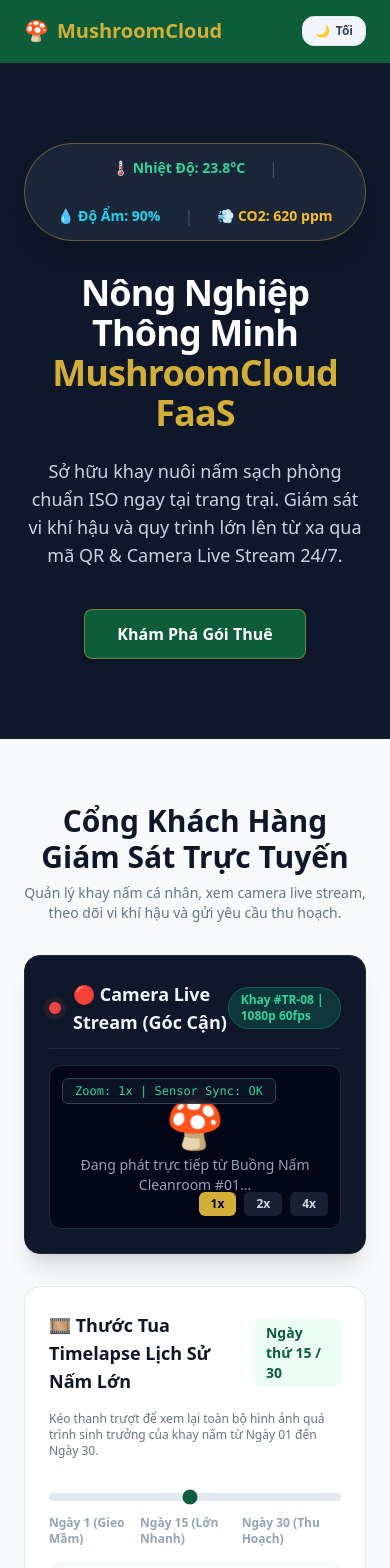
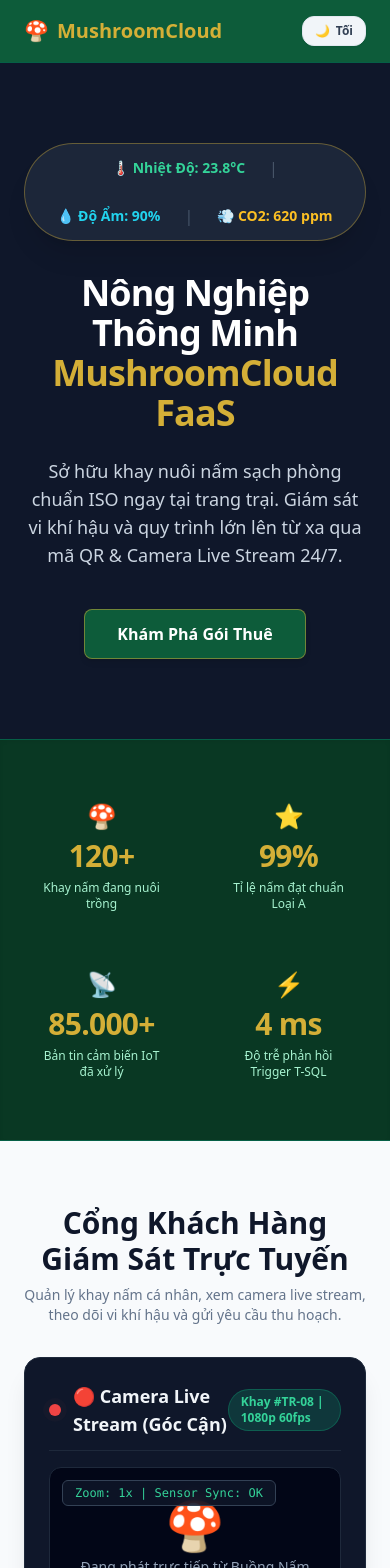
Before and after one commit to BryannLee202/QUAN_TRI_CSDL, a Next.js app in the folder frontend/: page / in a window 390 px wide. Shown: the top 1568 px of the page. Built offline with nearby package versions, Linux system fonts and the light colour scheme.

Commit message:
feat(frontend): tich hop hieu ung so dem CountUp va khoi thong ke Hero Metrics tren Landing Page

```diff
--- a/frontend/src/app/page.tsx
+++ b/frontend/src/app/page.tsx
@@ -1,6 +1,7 @@
 import Navbar from '@/components/layout/Navbar';
 import Footer from '@/components/layout/Footer';
 import HeroSection from '@/components/landing/HeroSection';
+import StatsSection from '@/components/landing/StatsSection';
 import PackagesSection from '@/components/landing/PackagesSection';
 import CameraFeed from '@/components/customer/CameraFeed';
 import TimelapseSlider from '@/components/customer/TimelapseSlider';
@@ -9,17 +10,20 @@ import HarvestModal from '@/components/customer/HarvestModal';
 
 export default function Home() {
   return (
-    <main className="min-h-screen bg-[#F8FAFC]">
+    <main className="min-h-screen bg-[#F8FAFC] dark:bg-slate-900 transition-colors">
       <Navbar />
       <HeroSection />
 
-      {/* Cổng Khách Hàng (Customer Portal) - Tuần 3 */}
+      {/* Thống kê sinh động bằng CountUp */}
+      <StatsSection />
+
+      {/* Cổng Khách Hàng (Customer Portal) */}
       <section className="py-16 px-6 max-w-6xl mx-auto space-y-8">
         <div className="text-center space-y-2">
-          <h2 className="text-3xl font-extrabold text-[#0F172A]">
+          <h2 className="text-3xl font-extrabold text-[#0F172A] dark:text-emerald-400">
             Cổng Khách Hàng Giám Sát Trực Tuyến
           </h2>
-          <p className="text-slate-500 text-sm">
+          <p className="text-slate-500 dark:text-slate-400 text-sm">
             Quản lý khay nấm cá nhân, xem camera live stream, theo dõi vi khí hậu và gửi yêu cầu thu hoạch.
           </p>
         </div>
--- /dev/null
+++ b/frontend/src/components/landing/CountUp.tsx
@@ -0,0 +1,53 @@
+'use client';
+
+import { useEffect, useRef, useState } from "react";
+import { useInView, useMotionValue, useSpring } from "framer-motion";
+
+/**
+ * Hiệu ứng Số Đếm Nhảy Mượt Mà (CountUp)
+ * Kế thừa từ Seal_Hackathon_Webapp, hỗ trợ định dạng số vi-VN và prefers-reduced-motion
+ * Phụ trách: Võ Duy Thịnh
+ */
+export function CountUp({
+  target,
+  duration = 2,
+  suffix = "",
+  locale = "vi-VN",
+}: {
+  target: number;
+  duration?: number;
+  suffix?: string;
+  locale?: string;
+}) {
+  const ref = useRef<HTMLSpanElement>(null);
+  const inView = useInView(ref, { once: true, margin: "-40px" });
+  const motionValue = useMotionValue(0);
+  const springValue = useSpring(motionValue, { duration: duration * 1000, bounce: 0 });
+  const [display, setDisplay] = useState("0");
+
+  useEffect(() => {
+    if (!inView) return;
+    const prefersReducedMotion =
+      typeof window !== "undefined" &&
+      window.matchMedia("(prefers-reduced-motion: reduce)").matches;
+    if (prefersReducedMotion) {
+      springValue.jump(target);
+    } else {
+      motionValue.set(target);
+    }
+  }, [inView, motionValue, springValue, target]);
+
+  useEffect(() => {
+    const unsubscribe = springValue.on("change", (latest) => {
+      setDisplay(Math.floor(latest).toLocaleString(locale));
+    });
+    return unsubscribe;
+  }, [springValue, locale]);
+
+  return (
+    <span ref={ref} className="tabular-nums">
+      {display}
+      {suffix}
+    </span>
+  );
+}
--- /dev/null
+++ b/frontend/src/components/landing/StatsSection.tsx
@@ -0,0 +1,33 @@
+'use client';
+
+import React from 'react';
+import { CountUp } from './CountUp';
+
+/**
+ * Phần Thống Kê Chỉ Số Động (Stats Section) sử dụng CountUp
+ * Phụ trách: Võ Duy Thịnh
+ */
+export default function StatsSection() {
+  const stats = [
+    { label: "Khay nấm đang nuôi trồng", value: 120, suffix: "+", icon: "🍄" },
+    { label: "Tỉ lệ nấm đạt chuẩn Loại A", value: 99, suffix: "%", icon: "⭐" },
+    { label: "Bản tin cảm biến IoT đã xử lý", value: 85000, suffix: "+", icon: "📡" },
+    { label: "Độ trễ phản hồi Trigger T-SQL", value: 4, suffix: " ms", icon: "⚡" },
+  ];
+
+  return (
+    <section className="py-12 bg-[#093823] dark:bg-slate-950 text-white border-y border-emerald-800 dark:border-slate-800 shadow-inner transition-colors">
+      <div className="max-w-6xl mx-auto px-6 grid grid-cols-2 md:grid-cols-4 gap-8 text-center">
+        {stats.map((s, idx) => (
+          <div key={idx} className="space-y-1.5 p-3 rounded-2xl hover:bg-white/5 transition">
+            <span className="text-2xl md:text-3xl block">{s.icon}</span>
+            <div className="text-3xl md:text-4xl font-extrabold text-[#D4AF37] tracking-tight">
+              <CountUp target={s.value} suffix={s.suffix} />
+            </div>
+            <p className="text-xs md:text-sm text-emerald-200 dark:text-slate-400 font-medium">{s.label}</p>
+          </div>
+        ))}
+      </div>
+    </section>
+  );
+}
```
